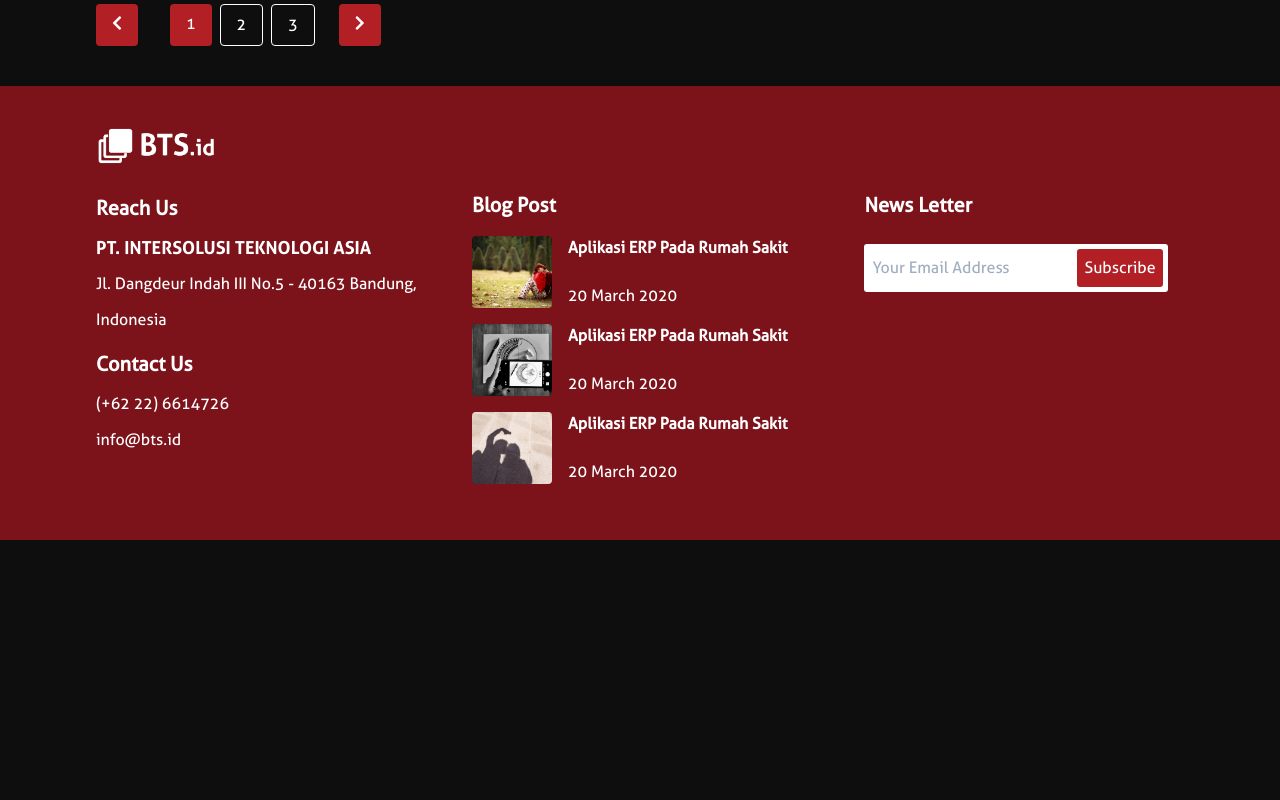
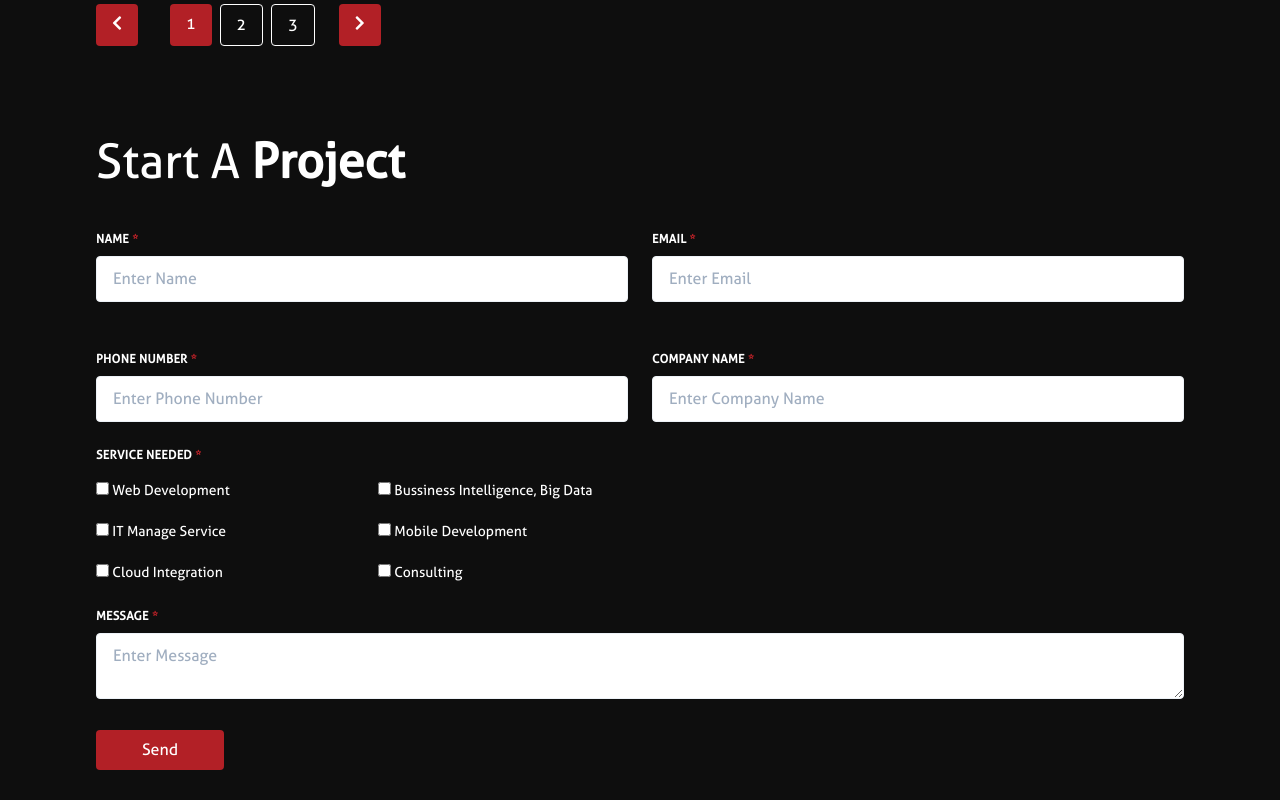
Before and after one commit to hudaprs/bts_new, a React (Create React App) app: page /portfolios in a window 1280 px wide. Shown: the part 2060-2860 px from the top of the page. Before the commit the page ends 2600 px from the top, so only its background shows below. Built offline with nearby package versions, Linux system fonts and the light colour scheme.

Commit message:
completing portfolio layout

```diff
--- a/src/assets/styles/style.css
+++ b/src/assets/styles/style.css
@@ -88,7 +88,11 @@ body {
 /* Input */
 input,
 select {
-  color: black;
+  color: black !important;
+}
+
+input:checked {
+  background-color: red !important;
 }
 
 /* Pagination */
--- a/src/components/main/portfolio/Portfolio.js
+++ b/src/components/main/portfolio/Portfolio.js
@@ -4,6 +4,7 @@ import React, { useEffect } from "react"
 import MainLayout from "../../layouts/MainLayout"
 import PortfolioShowcase from "./PortfoloioShowcase"
 import PortfolioList from "./PortfolioList"
+import PortfolioForm from "./PortfolioForm"
 
 const Portfolio = () => {
   useEffect(() => {
@@ -14,6 +15,7 @@ const Portfolio = () => {
     <MainLayout>
       <PortfolioShowcase />
       <PortfolioList />
+      <PortfolioForm />
     </MainLayout>
   )
 }
--- /dev/null
+++ b/src/components/main/portfolio/PortfolioForm.js
@@ -0,0 +1,136 @@
+import React from "react"
+
+const PortfolioForm = () => {
+  return (
+    <div className='px-6 md:px-24 py-10 font-primary'>
+      <h3 className='text-center md:text-left text-4xl md:text-5xl mb-8'>
+        Start A <strong>Project</strong>
+      </h3>
+      <form action='#'>
+        <div className='grid grid-cols-1 md:grid-cols-2 gap-6'>
+          <div className='w-full'>
+            <label
+              className='block uppercase tracking-wide text-white text-xs font-bold mb-2'
+              htmlFor='name'
+            >
+              Name <span className='text-primary'>*</span>
+            </label>
+            <input
+              className='w-full text-white border border-gray-200 rounded py-3 px-4 leading-tight focus:outline-none focus:bg-white focus:border-gray-500'
+              id='name'
+              type='text'
+              placeholder='Enter Name'
+            />
+          </div>
+
+          <div className='w-full'>
+            <label
+              className='block uppercase tracking-wide text-white text-xs font-bold mb-2'
+              htmlFor='email'
+            >
+              Email <span className='text-primary'>*</span>
+            </label>
+            <input
+              className='w-full text-white border border-gray-200 rounded py-3 px-4 leading-tight focus:outline-none focus:bg-white focus:border-gray-500'
+              id='email'
+              type='email'
+              placeholder='Enter Email'
+            />
+          </div>
+        </div>
+
+        <div className='grid grid-cols-1 md:grid-cols-2 gap-6 mt-6 md:mt-12'>
+          <div className='w-full'>
+            <label
+              className='block uppercase tracking-wide text-white text-xs font-bold mb-2'
+              htmlFor='phone'
+            >
+              Phone Number <span className='text-primary'>*</span>
+            </label>
+            <input
+              className='w-full text-white border border-gray-200 rounded py-3 px-4 leading-tight focus:outline-none focus:bg-white focus:border-gray-500'
+              id='phone'
+              type='text'
+              placeholder='Enter Phone Number'
+            />
+          </div>
+
+          <div className='w-full'>
+            <label
+              className='block uppercase tracking-wide text-white text-xs font-bold mb-2'
+              htmlFor='company'
+            >
+              Company Name <span className='text-primary'>*</span>
+            </label>
+            <input
+              className='w-full text-white border border-gray-200 rounded py-3 px-4 leading-tight focus:outline-none focus:bg-white focus:border-gray-500'
+              id='company'
+              type='text'
+              placeholder='Enter Company Name'
+            />
+          </div>
+        </div>
+
+        {/* CheckBoxes */}
+        <div className='mt-6'>
+          <label
+            className='block uppercase tracking-wide text-white text-xs font-bold mb-4'
+            htmlFor='phone'
+          >
+            Service Needed <span className='text-primary'>*</span>
+          </label>
+          <div className='grid grid-cols-1 md:grid-cols-2 gap-5 text-sm w-full md:w-2/4'>
+            <div>
+              <input type='checkbox' value='Web Development' />{" "}
+              <span>Web Development</span>
+            </div>
+            <div>
+              <input type='checkbox' value='Bussiness Intelligence, Big Data' />{" "}
+              <span>Bussiness Intelligence, Big Data</span>
+            </div>
+            <div>
+              <input type='checkbox' value='IT Manage Service' />{" "}
+              <span>IT Manage Service</span>
+            </div>
+            <div>
+              <input type='checkbox' value='Mobile Development' />{" "}
+              <span>Mobile Development</span>
+            </div>
+            <div>
+              <input type='checkbox' value='Cloud Integration' />{" "}
+              <span>Cloud Integration</span>
+            </div>
+            <div>
+              <input type='checkbox' value='Consulting' />{" "}
+              <span>Consulting</span>
+            </div>
+          </div>
+        </div>
+
+        <div className='w-full mt-6'>
+          <label
+            className='block uppercase tracking-wide text-xs font-bold mb-2'
+            htmlFor='message'
+          >
+            Message <span className='text-primary'>*</span>
+          </label>
+          <textarea
+            className='w-full text-white border border-gray-200 rounded py-3 px-4 leading-tight focus:outline-none focus:bg-white focus:border-gray-500'
+            id='message'
+            type='email'
+            placeholder='Enter Message'
+          ></textarea>
+        </div>
+
+        <button
+          type='submit'
+          className='bg-primary text-white px-6 py-2 w-32 rounded mt-6 transition duration-500 hover:bg-white hover:text-primary'
+        >
+          Send
+        </button>
+      </form>
+    </div>
+  )
+}
+
+export default PortfolioForm
```
Also changed, not shown: src/assets/styles/tailwind/style.css.
